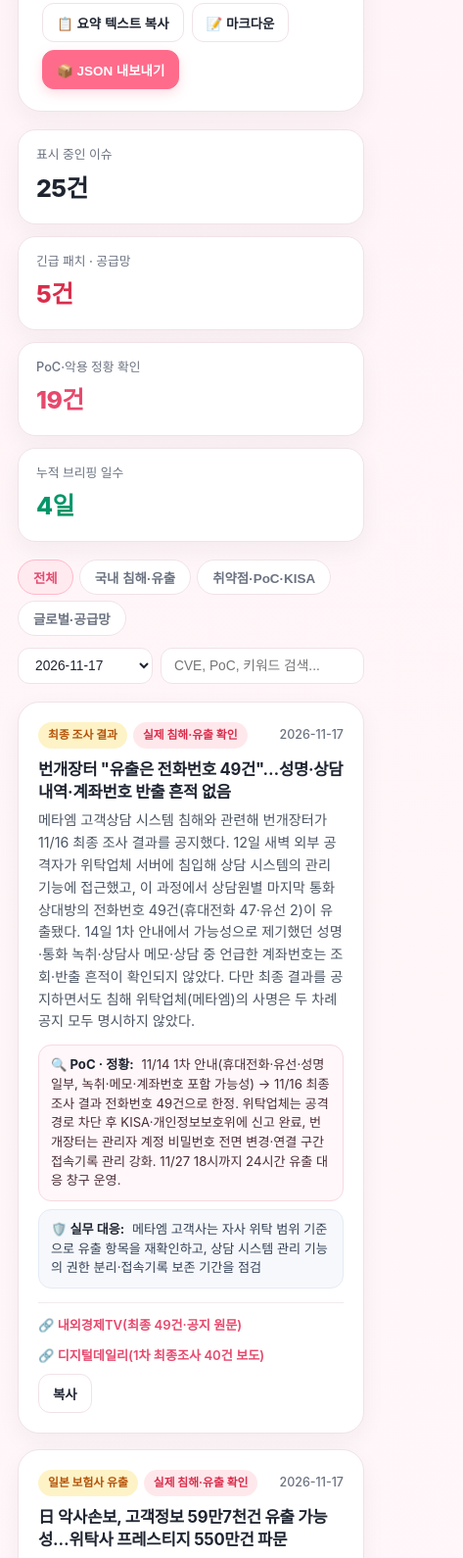
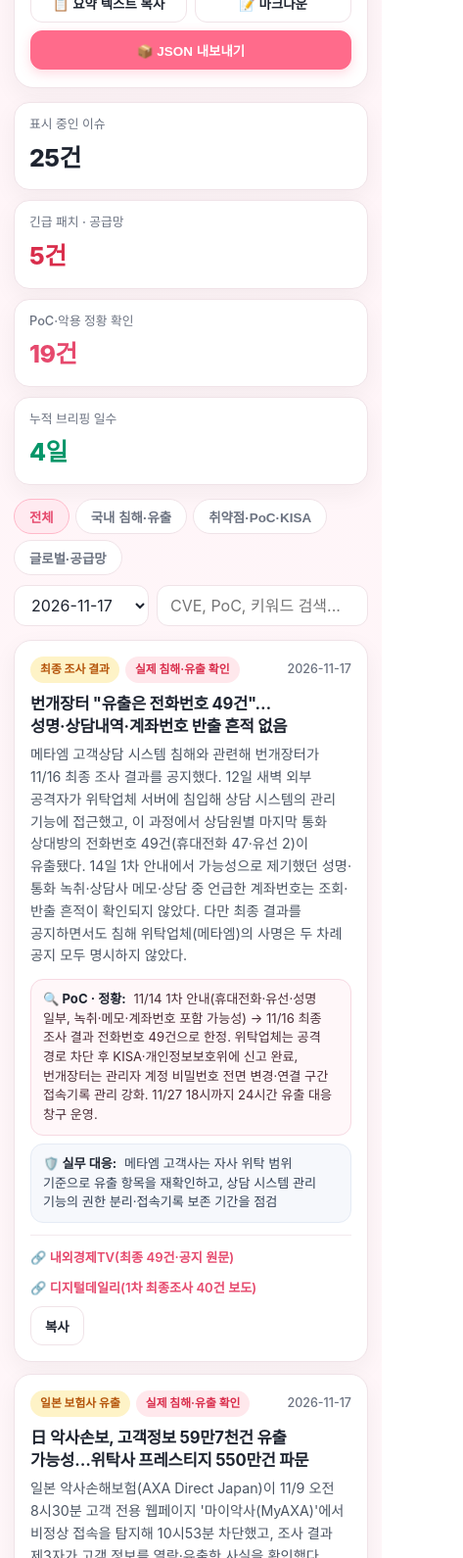
Before and after one commit to shcho-hub/daily-security-briefing, a plain HTML site: page index.html in a window 390 px wide. Shown: the part 148-1738 px from the top of the page at 98% size, 473 px wide, since content can reach past the window. Drawn offline with Linux system fonts and the light colour scheme.

Commit message:
📱 모바일 호환성 수정: 긴 URL·IOC 문자열 가로 넘침 제거, 320~430px 반응형 정리
- grid/stats 컬럼 최소폭을 minmax(min(...))로 바꿔 375px 이하에서도 가로 넘침 없음
- 끊기지 않는 문자열(도메인·IP·CVE·파일명)에 overflow-wrap: anywhere + max-width: 100%
- flex/grid 자식에 min-width: 0, 폼 요소 최소폭 해제, 검색/날짜 필터 줄바꿈
- viewport-fit=cover + safe-area 패딩, 터치 44px 타겟, 16px 입력 글자, text-wrap balance/pretty
- hover 스타일을 (hover: hover)로 한정, prefers-reduced-motion 대응

```diff
--- a/index.html
+++ b/index.html
@@ -2,7 +2,7 @@
 <html lang="ko">
 <head>
   <meta charset="UTF-8" />
-  <meta name="viewport" content="width=device-width, initial-scale=1.0" />
+  <meta name="viewport" content="width=device-width, initial-scale=1, viewport-fit=cover" />
   <title>일일 보안 동향</title>
   <style>
     :root {
@@ -27,9 +27,17 @@
       --ok: #059669;
       --ok-soft: #e6f9f1;
       --shadow: 0 8px 24px rgba(30, 36, 48, 0.05);
+      --gutter: 18px;
     }
 
     * { box-sizing: border-box; }
+
+    html {
+      /* 모바일 브라우저의 글자 자동 확대를 막고, 세로 스크롤만 남긴다. */
+      -webkit-text-size-adjust: 100%;
+      text-size-adjust: 100%;
+    }
+
     body {
       margin: 0;
       font-family: -apple-system, BlinkMacSystemFont, "Pretendard", "Apple SD Gothic Neo", "Segoe UI", sans-serif;
@@ -37,12 +45,29 @@
       color: var(--text);
       line-height: 1.6;
       min-height: 100vh;
+      /* 한글은 단어 단위로 끊고, 끊을 수 없는 긴 문자열은 아래 규칙에서 anywhere로 처리한다. */
+      word-break: keep-all;
+      overflow-wrap: break-word;
+    }
+
+    /* 긴 URL·CVE·도메인·파일명처럼 띄어쓰기가 없는 문자열은 상자 안에서 접어 준다. */
+    :where(a, code, .badge, .meta-box, .card h3, .card p, .date-tag) {
+      overflow-wrap: anywhere;
+    }
+
+    img, svg, video, canvas {
+      max-width: 100%;
+      height: auto;
     }
 
     .container {
       max-width: 1100px;
       margin: 0 auto;
-      padding: 28px 18px 72px;
+      padding: 28px 0 72px;
+      /* 노치·홈 인디케이터가 있는 기기에서도 본문이 가려지지 않게 한다. */
+      padding-left: max(var(--gutter), env(safe-area-inset-left, 0px));
+      padding-right: max(var(--gutter), env(safe-area-inset-right, 0px));
+      padding-bottom: calc(56px + env(safe-area-inset-bottom, 0px));
     }
 
     header {
@@ -56,12 +81,19 @@
       justify-content: space-between;
       align-items: center;
       gap: 16px;
+      min-width: 0;
     }
 
     .brand-row {
       display: flex;
       align-items: center;
       gap: 14px;
+      flex: 1 1 auto;
+      min-width: 0;
+    }
+
+    .brand {
+      min-width: 0;
     }
 
     .logo-pill {
@@ -87,18 +119,21 @@
       align-items: center;
       gap: 8px;
       flex-wrap: wrap;
+      text-wrap: balance;
     }
 
     .brand p {
       margin: 3px 0 0;
       font-size: 0.88rem;
       color: var(--muted);
+      max-width: 100%;
     }
 
     .header-actions {
       display: flex;
       flex-wrap: wrap;
       gap: 8px;
+      min-width: 0;
     }
 
     button {
@@ -111,10 +146,15 @@
       font-size: 0.84rem;
       font-weight: 600;
       transition: all 0.15s ease;
+      max-width: 100%;
+      white-space: normal;
+      overflow-wrap: anywhere;
     }
+    @media (hover: hover) {
       button:hover {
         border-color: var(--pink);
         background: var(--panel-soft);
+      }
     }
     button.primary {
       background: var(--pink);
@@ -122,14 +162,17 @@
       color: #fff;
       box-shadow: 0 4px 12px rgba(255, 107, 139, 0.25);
     }
+    @media (hover: hover) {
       button.primary:hover {
         background: var(--pink-dark);
         border-color: var(--pink-dark);
       }
+    }
 
     .stats {
       display: grid;
-      grid-template-columns: repeat(auto-fit, minmax(185px, 1fr));
+      /* min()으로 컬럼 최소폭이 화면보다 커지지 않게 한다(320px 폭 대응). */
+      grid-template-columns: repeat(auto-fit, minmax(min(185px, 100%), 1fr));
       gap: 12px;
       margin: 18px 0;
     }
@@ -166,6 +209,7 @@
       display: flex;
       flex-wrap: wrap;
       gap: 6px;
+      min-width: 0;
     }
 
     .tab {
@@ -175,6 +219,7 @@
       padding: 7px 15px;
       font-size: 0.84rem;
       border: 1px solid var(--border);
+      max-width: 100%;
     }
     .tab.active {
       background: var(--pink-soft);
@@ -185,14 +230,18 @@
 
     .search-box {
       display: flex;
+      flex-wrap: wrap;
       gap: 8px;
-      flex: 1;
+      flex: 1 1 230px;
       max-width: 360px;
-      min-width: 230px;
+      min-width: 0;
     }
 
     input[type="search"], select {
       width: 100%;
+      /* 폼 요소의 기본 최소 폭 때문에 가로로 밀리지 않게 한다. */
+      min-width: 0;
+      max-width: 100%;
       background: var(--panel);
       border: 1px solid var(--border);
       color: var(--text);
@@ -200,6 +249,16 @@
       border-radius: 12px;
       font-size: 0.86rem;
       outline: none;
+      font-family: inherit;
+    }
+
+    .search-box select {
+      flex: 0 1 138px;
+      width: auto;
+    }
+
+    .search-box input[type="search"] {
+      flex: 1 1 150px;
     }
     input[type="search"]:focus, select:focus {
       border-color: var(--pink);
@@ -207,8 +266,10 @@
 
     .grid {
       display: grid;
-      grid-template-columns: repeat(auto-fill, minmax(335px, 1fr));
+      /* 335px는 데스크톱 기준. 화면이 그보다 좁으면 100%까지 줄어들어 가로 넘침이 없다. */
+      grid-template-columns: repeat(auto-fill, minmax(min(335px, 100%), 1fr));
       gap: 16px;
+      min-width: 0;
     }
 
     .card {
@@ -222,10 +283,17 @@
       justify-content: space-between;
       gap: 14px;
       transition: transform 0.16s ease, border-color 0.16s ease;
+      /* 그리드/플렉스 자식이 콘텐츠 최소폭 아래로 줄어들 수 있게 한다. */
+      min-width: 0;
     }
+    .card > div {
+      min-width: 0;
+    }
+    @media (hover: hover) {
       .card:hover {
         transform: translateY(-2px);
         border-color: var(--border-strong);
+      }
     }
 
     .card-top {
@@ -234,6 +302,7 @@
       align-items: center;
       gap: 8px;
       flex-wrap: wrap;
+      min-width: 0;
     }
 
     .badge-group {
@@ -241,6 +310,7 @@
       gap: 6px;
       flex-wrap: wrap;
       align-items: center;
+      min-width: 0;
     }
 
     .badge {
@@ -251,6 +321,10 @@
       border-radius: 999px;
       font-size: 0.74rem;
       font-weight: 700;
+      /* 아주 좁은 화면에서는 배지도 줄바꿈되게 한다. */
+      max-width: 100%;
+      white-space: normal;
+      text-align: start;
     }
     .badge.critical { background: var(--danger-soft); color: var(--danger); }
     .badge.high, .badge.incident { background: var(--warn-soft); color: var(--warn); }
@@ -263,6 +337,7 @@
       font-size: 0.78rem;
       color: var(--muted);
       font-weight: 500;
+      flex-shrink: 0;
     }
 
     .card h3 {
@@ -270,12 +345,16 @@
       font-size: 1.04rem;
       line-height: 1.4;
       letter-spacing: -0.015em;
+      text-wrap: balance;
+      max-width: 100%;
     }
 
     .card p {
       margin: 0;
       font-size: 0.89rem;
       color: #4b5563;
+      text-wrap: pretty;
+      max-width: 100%;
     }
 
     .info-stack {
@@ -283,6 +362,7 @@
       flex-direction: column;
       gap: 8px;
       margin-top: 12px;
+      min-width: 0;
     }
 
     .meta-box {
@@ -290,6 +370,9 @@
       padding: 10px 12px;
       font-size: 0.82rem;
       line-height: 1.5;
+      max-width: 100%;
+      /* 도메인·IP 나열처럼 긴 문자열이 상자 밖으로 나가지 않게 한다. */
+      overflow-wrap: anywhere;
     }
     .meta-box.poc {
       background: var(--panel-soft);
@@ -315,12 +398,15 @@
       padding-top: 12px;
       border-top: 1px solid #f3eaee;
       flex-wrap: wrap;
+      min-width: 0;
     }
 
     .links {
       display: flex;
       gap: 10px;
       flex-wrap: wrap;
+      min-width: 0;
+      max-width: 100%;
     }
 
     a {
@@ -328,8 +414,12 @@
       text-decoration: none;
       font-size: 0.82rem;
       font-weight: 600;
+      max-width: 100%;
+      overflow-wrap: anywhere;
     }
+    @media (hover: hover) {
       a:hover { text-decoration: underline; }
+    }
 
     .notice-card {
       grid-column: 1 / -1;
@@ -344,12 +434,17 @@
       border: 1px solid var(--border);
       border-radius: 8px;
       padding: 2px 6px;
+      overflow-wrap: anywhere;
+      word-break: break-all;
     }
 
     .toast {
       position: fixed;
-      bottom: 24px;
-      right: 24px;
+      bottom: calc(24px + env(safe-area-inset-bottom, 0px));
+      right: max(24px, env(safe-area-inset-right, 0px));
+      max-width: min(360px, calc(100vw - 32px));
+      text-align: center;
+      overflow-wrap: anywhere;
       background: var(--text);
       color: #fff;
       padding: 11px 18px;
@@ -365,6 +460,36 @@
     .toast.show {
       opacity: 1;
       transform: translateY(0);
+    }
+
+    /* ── 모바일(320px~430px) ───────────────────────────── */
+    @media (max-width: 480px) {
+      :root { --gutter: 14px; }
+      .container { padding-top: 18px; }
+      header { padding: 18px 16px; border-radius: 20px; gap: 14px; }
+      .brand h1 { font-size: 1.26rem; }
+      .logo-pill { width: 42px; height: 42px; border-radius: 14px; }
+      .header-actions { width: 100%; }
+      .header-actions button { flex: 1 1 140px; }
+      .stats { gap: 10px; margin: 14px 0; }
+      .stat-card { padding: 12px 15px; border-radius: 16px; }
+      .controls { gap: 10px; margin-bottom: 14px; }
+      .search-box { flex-basis: 100%; max-width: none; }
+      .grid { gap: 12px; }
+      .card { padding: 16px; border-radius: 18px; gap: 12px; }
+      .toast { right: 16px; left: 16px; max-width: none; }
+      /* iOS가 입력창을 누를 때 화면을 임의로 확대하지 않도록 16px 이상 유지 */
+      input[type="search"], select { font-size: 1rem; }
+    }
+
+    /* 터치 기기에서는 손가락으로 누를 수 있는 최소 크기를 확보한다. */
+    @media (pointer: coarse) {
+      button, .tab, input[type="search"], select { min-height: 44px; }
+      .links a { display: inline-flex; align-items: center; min-height: 44px; }
+    }
+
+    @media (prefers-reduced-motion: reduce) {
+      * { transition: none !important; }
     }
   </style>
 </head>
```
Lines whose indentation alone changed are shown as unchanged.
